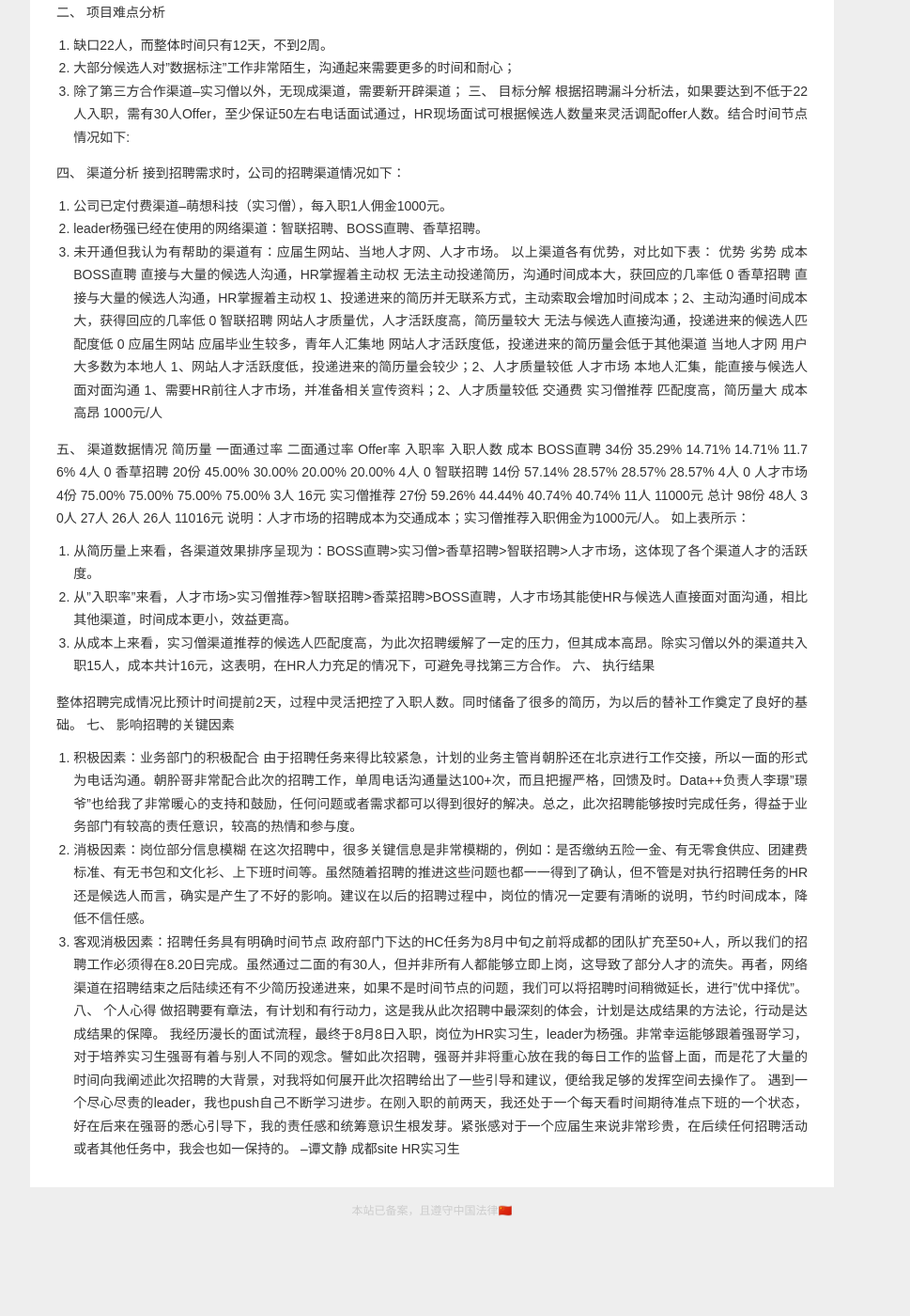
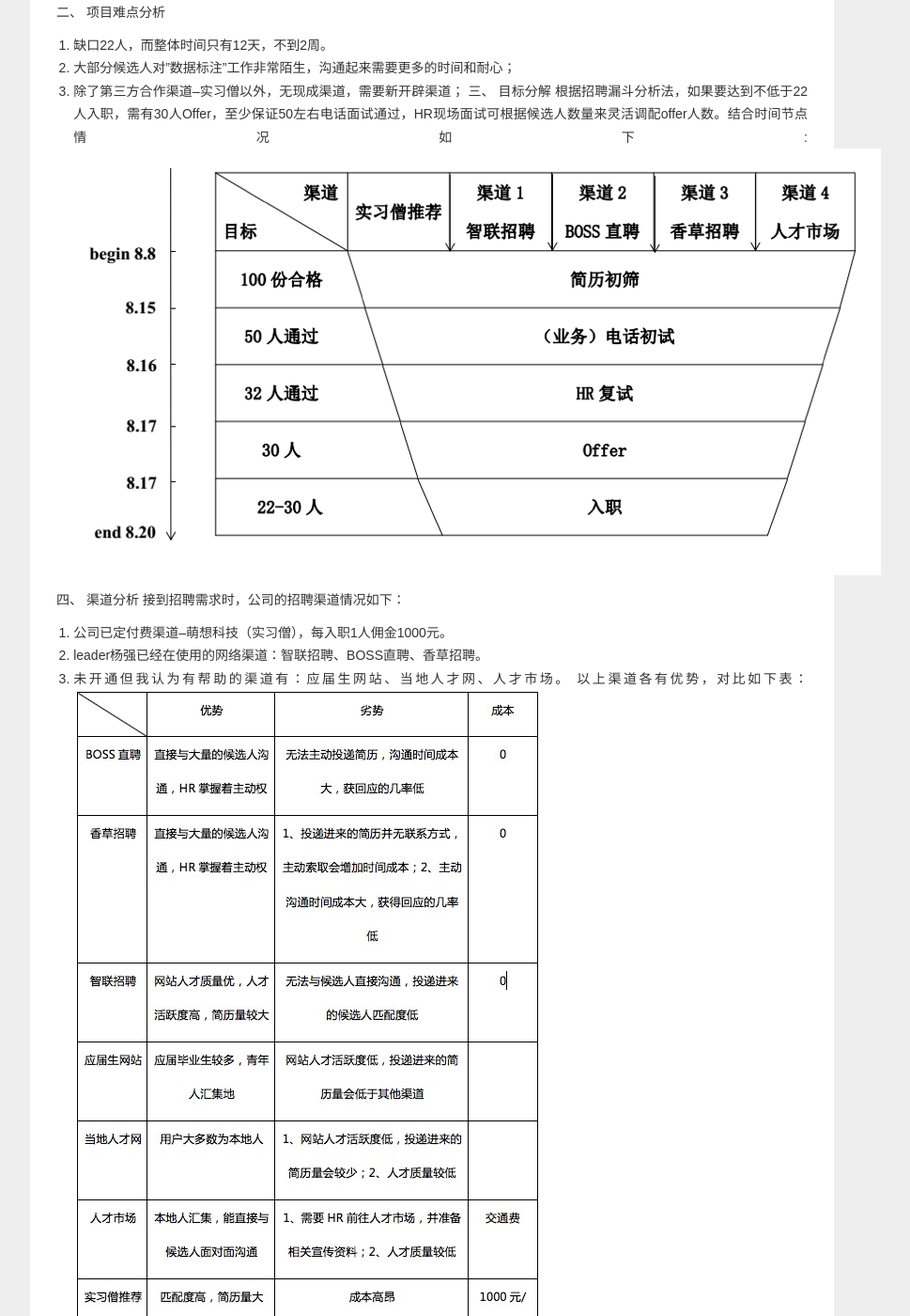
Before and after one commit to Harteyang/harte.top, a Jekyll site: the page built from _posts/2018-09-20-biaozhugognjianzongjie.md, in a window 1280 px wide and 1400 px high, scrolled down 228 px. Shown: the whole window at 94% size, without its empty margins (180-1149 px from the left). Built offline with Jekyll 4.4.1, drawn with Linux system fonts in a browser that asks for light colours; nearby versions of some CDN libraries; Markdown is read by kramdown in place of the engine named in the settings; comment, search, counter and statistics services are not loaded; before the commit the page ends 1527 px from its top, so only the background shows below that; some of the changed text lies outside the part shown.

Commit message:
更新文章

```diff
--- a/_posts/2018-09-20-biaozhugognjianzongjie.md
+++ b/_posts/2018-09-20-biaozhugognjianzongjie.md
@@ -17,7 +17,7 @@
 3. 除了第三方合作渠道--实习僧以外，无现成渠道，需要新开辟渠道；
 三、	目标分解
 根据招聘漏斗分析法，如果要达到不低于22人入职，需有30人Offer，至少保证50左右电话面试通过，HR现场面试可根据候选人数量来灵活调配offer人数。结合时间节点情况如下:
-
+![](https://raw.githubusercontent.com/Harteyang/harte.top/master/_posts/image/2018-09-20-1.png)
 
 四、	渠道分析
 接到招聘需求时，公司的招聘渠道情况如下：
@@ -25,31 +25,20 @@
 2. leader杨强已经在使用的网络渠道：智联招聘、BOSS直聘、香草招聘。
 3. 未开通但我认为有帮助的渠道有：应届生网站、当地人才网、人才市场。
 以上渠道各有优势，对比如下表：
-	优势	劣势	成本
-BOSS直聘	直接与大量的候选人沟通，HR掌握着主动权	无法主动投递简历，沟通时间成本大，获回应的几率低	0
-香草招聘	直接与大量的候选人沟通，HR掌握着主动权	1、投递进来的简历并无联系方式，主动索取会增加时间成本；2、主动沟通时间成本大，获得回应的几率低	0
-智联招聘	网站人才质量优，人才活跃度高，简历量较大	无法与候选人直接沟通，投递进来的候选人匹配度低	0
-应届生网站	应届毕业生较多，青年人汇集地	网站人才活跃度低，投递进来的简历量会低于其他渠道
-当地人才网	用户大多数为本地人	1、网站人才活跃度低，投递进来的简历量会较少；2、人才质量较低
-人才市场	本地人汇集，能直接与候选人面对面沟通	1、需要HR前往人才市场，并准备相关宣传资料；2、人才质量较低	交通费
-实习僧推荐	匹配度高，简历量大	成本高昂	1000元/人
+![](https://raw.githubusercontent.com/Harteyang/harte.top/master/_posts/image/2018-09-20-2.png)
 
 五、	渠道数据情况
-	简历量	一面通过率	二面通过率	Offer率	入职率	入职人数	成本
-BOSS直聘	34份	35.29%	14.71%	14.71%	11.76%	4人	0
-香草招聘	20份	45.00%	30.00%	20.00%	20.00%	4人	0
-智联招聘	14份	57.14%	28.57%	28.57%	28.57%	4人	0
-人才市场	4份	75.00%	75.00%	75.00%	75.00%	3人	16元
-实习僧推荐	27份	59.26%	44.44%	40.74%	40.74%	11人	11000元
-总计	98份	48人	30人	27人	26人	26人	11016元
+![](https://raw.githubusercontent.com/Harteyang/harte.top/master/_posts/image/2018-09-20-3.png)
 说明：人才市场的招聘成本为交通成本；实习僧推荐入职佣金为1000元/人。
 如上表所示：
 1. 从简历量上来看，各渠道效果排序呈现为：BOSS直聘>实习僧>香草招聘>智联招聘>人才市场，这体现了各个渠道人才的活跃度。
 2. 从"入职率"来看，人才市场>实习僧推荐>智联招聘>香菜招聘>BOSS直聘，人才市场其能使HR与候选人直接面对面沟通，相比其他渠道，时间成本更小，效益更高。
 3. 从成本上来看，实习僧渠道推荐的候选人匹配度高，为此次招聘缓解了一定的压力，但其成本高昂。除实习僧以外的渠道共入职15人，成本共计16元，这表明，在HR人力充足的情况下，可避免寻找第三方合作。
+
 六、	执行结果
+![](https://raw.githubusercontent.com/Harteyang/harte.top/master/_posts/image/2018-09-20-4.png)
+整体招聘完成情况比预计时间提前2天，过程中灵活把控了入职人数。同时储备了很多的简历，为以后的替补工作奠定了良好的基础。
 
-整体招聘完成情况比预计时间提前2天，过程中灵活把控了入职人数。同时储备了很多的简历，为以后的替补工作奠定了良好的基础。
 七、	影响招聘的关键因素
 1. 积极因素：业务部门的积极配合
 由于招聘任务来得比较紧急，计划的业务主管肖朝肸还在北京进行工作交接，所以一面的形式为电话沟通。朝肸哥非常配合此次的招聘工作，单周电话沟通量达100+次，而且把握严格，回馈及时。Data++负责人李璟"璟爷"也给我了非常暖心的支持和鼓励，任何问题或者需求都可以得到很好的解决。总之，此次招聘能够按时完成任务，得益于业务部门有较高的责任意识，较高的热情和参与度。
@@ -61,5 +50,5 @@
 做招聘要有章法，有计划和有行动力，这是我从此次招聘中最深刻的体会，计划是达成结果的方法论，行动是达成结果的保障。
 我经历漫长的面试流程，最终于8月8日入职，岗位为HR实习生，leader为杨强。非常幸运能够跟着强哥学习，对于培养实习生强哥有着与别人不同的观念。譬如此次招聘，强哥并非将重心放在我的每日工作的监督上面，而是花了大量的时间向我阐述此次招聘的大背景，对我将如何展开此次招聘给出了一些引导和建议，便给我足够的发挥空间去操作了。
 遇到一个尽心尽责的leader，我也push自己不断学习进步。在刚入职的前两天，我还处于一个每天看时间期待准点下班的一个状态，好在后来在强哥的悉心引导下，我的责任感和统筹意识生根发芽。紧张感对于一个应届生来说非常珍贵，在后续任何招聘活动或者其他任务中，我会也如一保持的。
---谭文静
-成都site HR实习生
+
+  --谭文静（成都site HR实习生）
```
